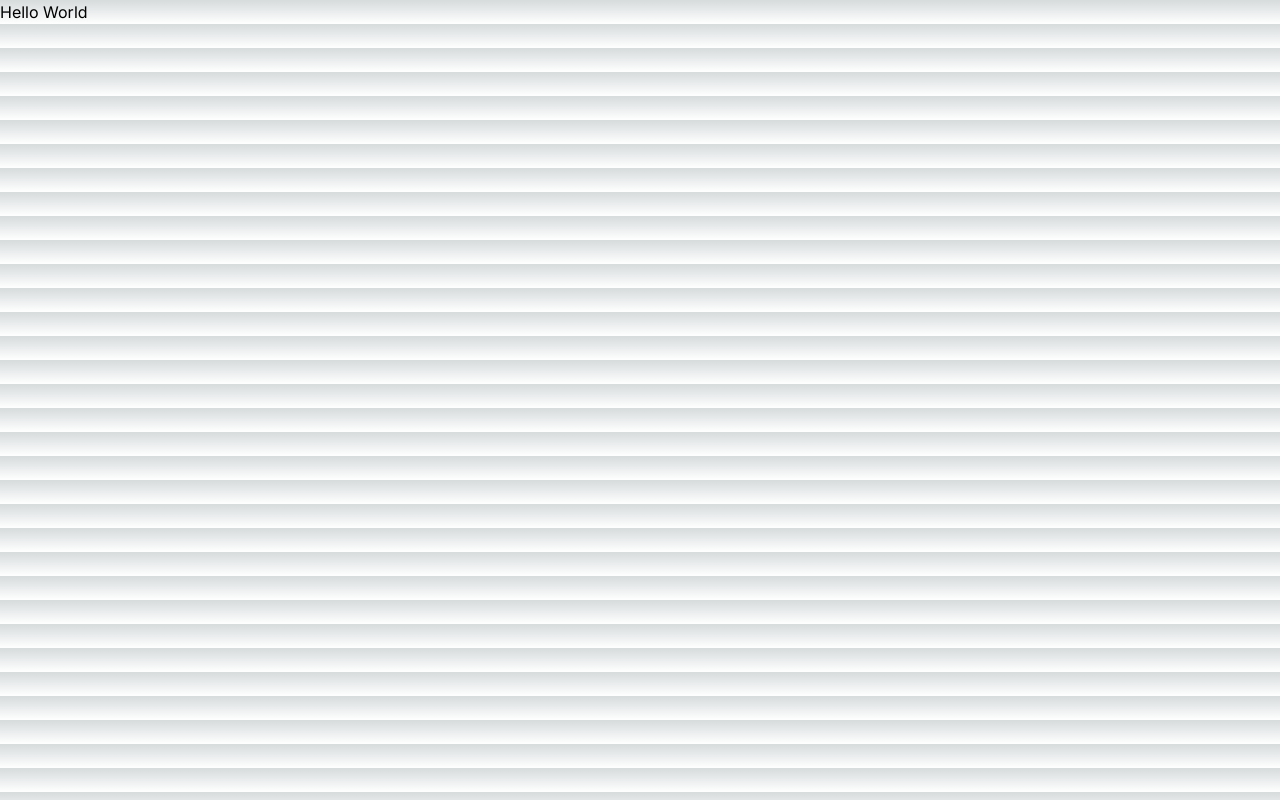
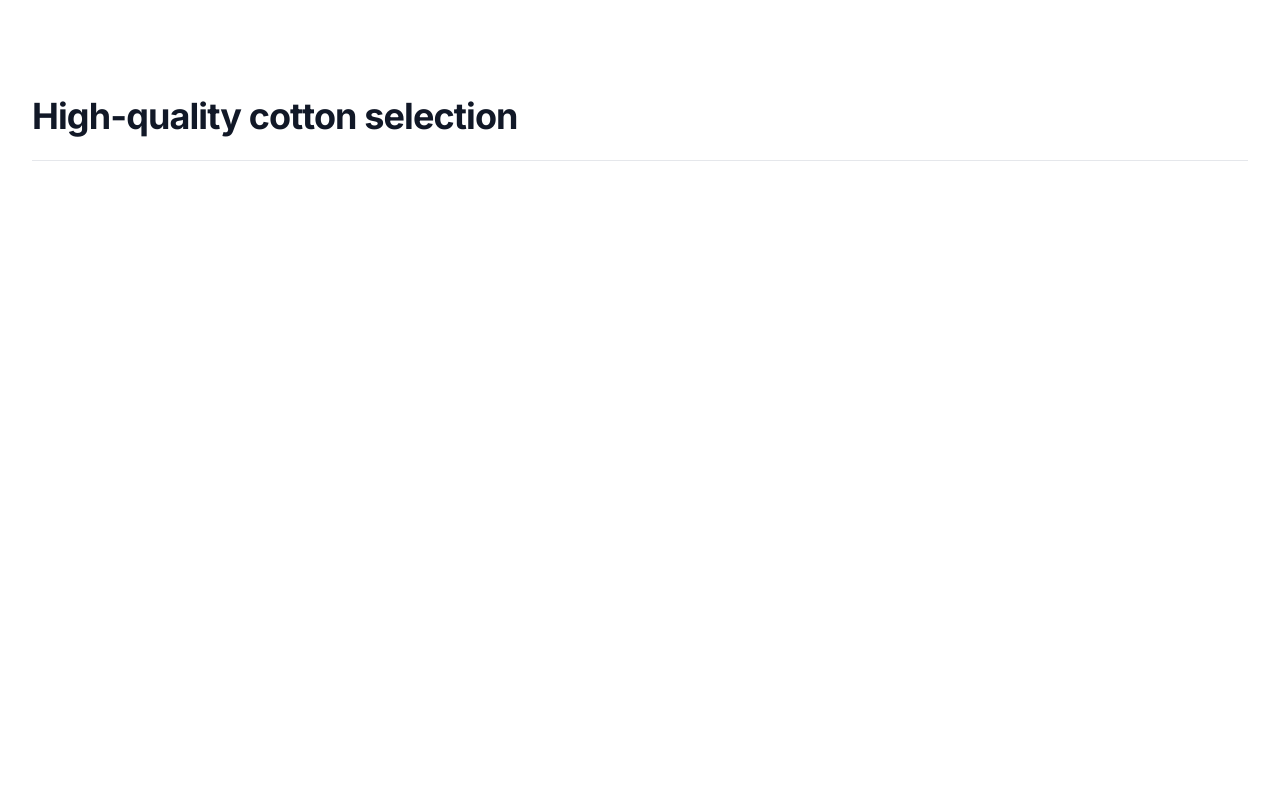
Before and after one commit to Meshclan1/product-filtering-system, a Next.js app: page / in a window 1280 px wide. Built offline with nearby package versions, Linux system fonts and the light colour scheme.

Commit message:
installing shadcn ui

```diff
--- a/src/app/globals.css
+++ b/src/app/globals.css
@@ -2,32 +2,75 @@
   @tailwind components;
   @tailwind utilities;
 
+  @layer base {
     :root {
-  --foreground-rgb: 0, 0, 0;
-  --background-start-rgb: 214, 219, 220;
-  --background-end-rgb: 255, 255, 255;
+      --background: 0 0% 100%;
+      --foreground: 240 10% 3.9%;
+
+      --card: 0 0% 100%;
+      --card-foreground: 240 10% 3.9%;
+
+      --popover: 0 0% 100%;
+      --popover-foreground: 240 10% 3.9%;
+
+      --primary: 240 5.9% 10%;
+      --primary-foreground: 0 0% 98%;
+
+      --secondary: 240 4.8% 95.9%;
+      --secondary-foreground: 240 5.9% 10%;
+
+      --muted: 240 4.8% 95.9%;
+      --muted-foreground: 240 3.8% 46.1%;
+
+      --accent: 240 4.8% 95.9%;
+      --accent-foreground: 240 5.9% 10%;
+
+      --destructive: 0 84.2% 60.2%;
+      --destructive-foreground: 0 0% 98%;
+
+      --border: 240 5.9% 90%;
+      --input: 240 5.9% 90%;
+      --ring: 240 10% 3.9%;
+
+      --radius: 0.5rem;
     }
 
-@media (prefers-color-scheme: dark) {
-  :root {
-    --foreground-rgb: 255, 255, 255;
-    --background-start-rgb: 0, 0, 0;
-    --background-end-rgb: 0, 0, 0;
+    .dark {
+      --background: 240 10% 3.9%;
+      --foreground: 0 0% 98%;
+
+      --card: 240 10% 3.9%;
+      --card-foreground: 0 0% 98%;
+
+      --popover: 240 10% 3.9%;
+      --popover-foreground: 0 0% 98%;
+
+      --primary: 0 0% 98%;
+      --primary-foreground: 240 5.9% 10%;
+
+      --secondary: 240 3.7% 15.9%;
+      --secondary-foreground: 0 0% 98%;
+
+      --muted: 240 3.7% 15.9%;
+      --muted-foreground: 240 5% 64.9%;
+
+      --accent: 240 3.7% 15.9%;
+      --accent-foreground: 0 0% 98%;
+
+      --destructive: 0 62.8% 30.6%;
+      --destructive-foreground: 0 0% 98%;
+
+      --border: 240 3.7% 15.9%;
+      --input: 240 3.7% 15.9%;
+      --ring: 240 4.9% 83.9%;
     }
   }
 
+  @layer base {
+    * {
+      @apply border-border;
+    }
     body {
-  color: rgb(var(--foreground-rgb));
-  background: linear-gradient(
-      to bottom,
-      transparent,
-      rgb(var(--background-end-rgb))
-    )
-    rgb(var(--background-start-rgb));
-}
-
-@layer utilities {
-  .text-balance {
-    text-wrap: balance;
+      @apply bg-background text-foreground;
     }
   }
--- a/src/app/page.tsx
+++ b/src/app/page.tsx
@@ -1,3 +1,11 @@
 export default function Home() {
-  return <h1>Hello World</h1>;
+  return (
+    <main className="mx-auto max-w-7xl px-4 sm:px-6 lg:px-8">
+      <div className="flex items-baseline justify-between border-b border-gray-200 pb-6 pt-24">
+        <h1 className="text-4xl font-bold tracking-tight text-gray-900">
+          High-quality cotton selection
+        </h1>
+      </div>
+    </main>
+  );
 }
--- /dev/null
+++ b/src/lib/utils.ts
@@ -0,0 +1,6 @@
+import { type ClassValue, clsx } from "clsx"
+import { twMerge } from "tailwind-merge"
+
+export function cn(...inputs: ClassValue[]) {
+  return twMerge(clsx(inputs))
+}
--- a/tailwind.config.ts
+++ b/tailwind.config.ts
@@ -1,20 +1,80 @@
-import type { Config } from "tailwindcss";
+import type { Config } from "tailwindcss"
 
-const config: Config = {
+const config = {
+  darkMode: ["class"],
   content: [
-    "./src/pages/**/*.{js,ts,jsx,tsx,mdx}",
-    "./src/components/**/*.{js,ts,jsx,tsx,mdx}",
-    "./src/app/**/*.{js,ts,jsx,tsx,mdx}",
-  ],
+    './pages/**/*.{ts,tsx}',
+    './components/**/*.{ts,tsx}',
+    './app/**/*.{ts,tsx}',
+    './src/**/*.{ts,tsx}',
+	],
+  prefix: "",
   theme: {
+    container: {
+      center: true,
+      padding: "2rem",
+      screens: {
+        "2xl": "1400px",
+      },
+    },
     extend: {
-      backgroundImage: {
-        "gradient-radial": "radial-gradient(var(--tw-gradient-stops))",
-        "gradient-conic":
-          "conic-gradient(from 180deg at 50% 50%, var(--tw-gradient-stops))",
+      colors: {
+        border: "hsl(var(--border))",
+        input: "hsl(var(--input))",
+        ring: "hsl(var(--ring))",
+        background: "hsl(var(--background))",
+        foreground: "hsl(var(--foreground))",
+        primary: {
+          DEFAULT: "hsl(var(--primary))",
+          foreground: "hsl(var(--primary-foreground))",
+        },
+        secondary: {
+          DEFAULT: "hsl(var(--secondary))",
+          foreground: "hsl(var(--secondary-foreground))",
+        },
+        destructive: {
+          DEFAULT: "hsl(var(--destructive))",
+          foreground: "hsl(var(--destructive-foreground))",
+        },
+        muted: {
+          DEFAULT: "hsl(var(--muted))",
+          foreground: "hsl(var(--muted-foreground))",
+        },
+        accent: {
+          DEFAULT: "hsl(var(--accent))",
+          foreground: "hsl(var(--accent-foreground))",
+        },
+        popover: {
+          DEFAULT: "hsl(var(--popover))",
+          foreground: "hsl(var(--popover-foreground))",
+        },
+        card: {
+          DEFAULT: "hsl(var(--card))",
+          foreground: "hsl(var(--card-foreground))",
+        },
+      },
+      borderRadius: {
+        lg: "var(--radius)",
+        md: "calc(var(--radius) - 2px)",
+        sm: "calc(var(--radius) - 4px)",
+      },
+      keyframes: {
+        "accordion-down": {
+          from: { height: "0" },
+          to: { height: "var(--radix-accordion-content-height)" },
+        },
+        "accordion-up": {
+          from: { height: "var(--radix-accordion-content-height)" },
+          to: { height: "0" },
+        },
+      },
+      animation: {
+        "accordion-down": "accordion-down 0.2s ease-out",
+        "accordion-up": "accordion-up 0.2s ease-out",
       },
     },
   },
-  plugins: [],
-};
-export default config;
+  plugins: [require("tailwindcss-animate")],
+} satisfies Config
+
+export default config
```
Also changed, not shown: package.json (+6 -1 lines), components.json (added), 1 other file (tests, documents, lock files or other folders). Lines whose indentation alone changed are shown as unchanged.
